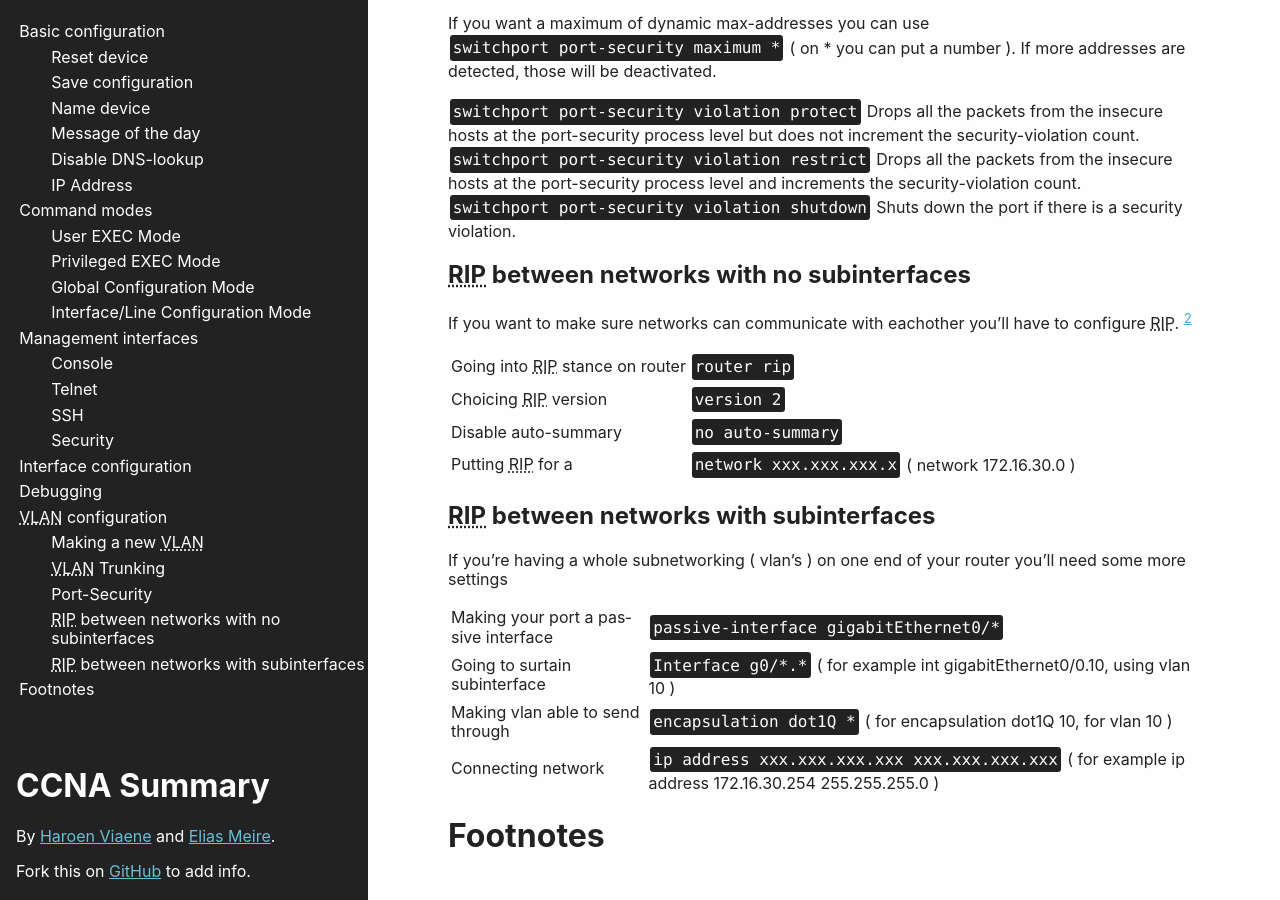
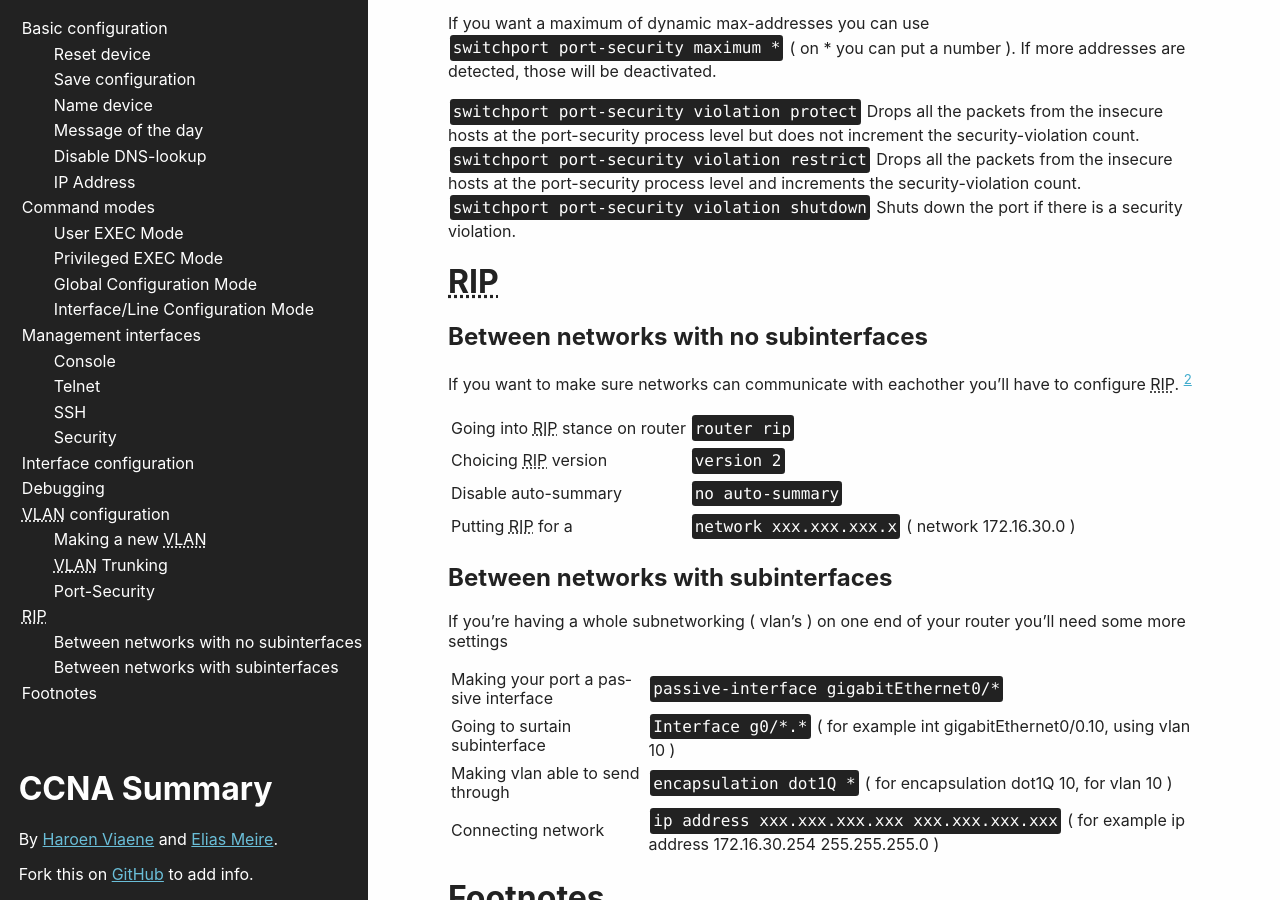
Before and after one commit to Haroenv/ccna, a Jekyll site: the page built from index.md, in a window 1280 px wide and 900 px high, scrolled down 5417 px. Built offline with Jekyll 4.4.1, drawn with Linux system fonts in a browser that asks for light colours.

Commit message:
section for rip

```diff
--- a/index.md
+++ b/index.md
@@ -238,7 +238,9 @@ Drops all the packets from the insecure hosts at the port-security process level
 `switchport port-security violation shutdown`
 Shuts down the port if there is a security violation.
 
-## RIP between networks with no subinterfaces
+# RIP
+
+## Between networks with no subinterfaces
 
 If you want to make sure networks can communicate with eachother you'll have to configure RIP. [^2]
 
@@ -247,7 +249,7 @@ Choicing RIP version | `version 2`
 Disable auto-summary | `no auto-summary`
 Putting RIP for a | `network xxx.xxx.xxx.x` ( network 172.16.30.0 )
 
-## RIP between networks with subinterfaces
+## Between networks with subinterfaces
 
 If you're having a whole subnetworking ( vlan's ) on one end of your router you'll need some more settings
 
```
